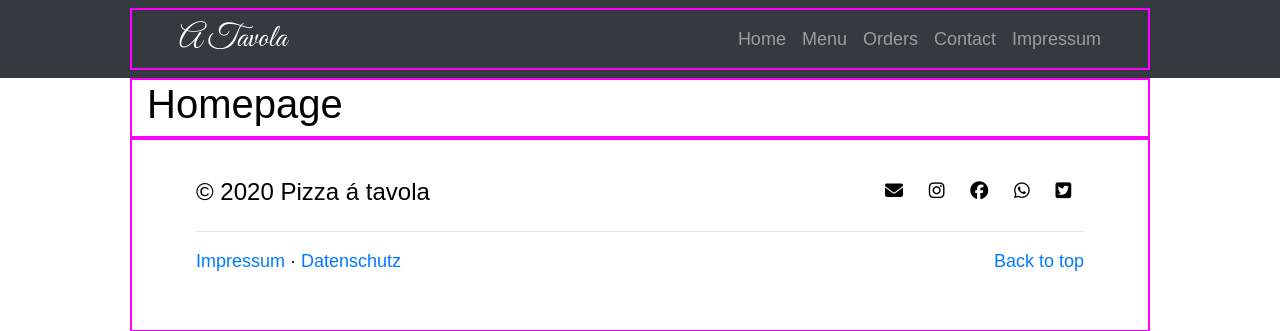
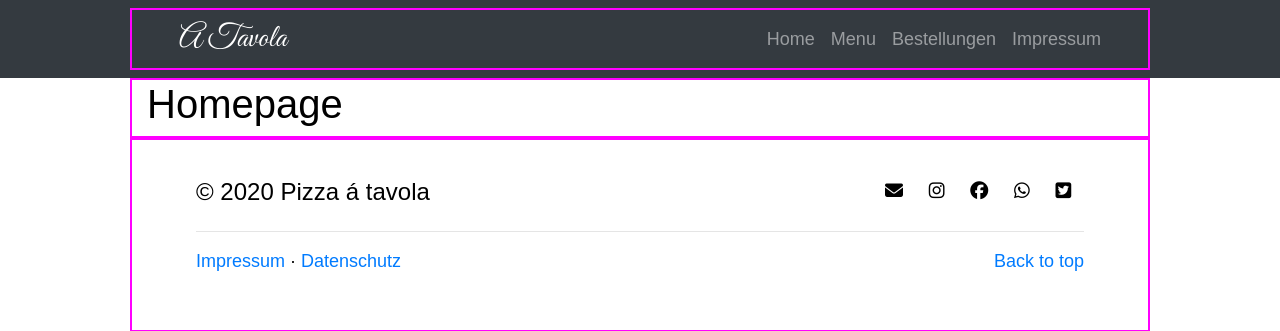
Before and after one commit to pmularczyk/django-pizza-a-tavola, a Django app: page / in a window 1280 px wide. Shown: the top 331 px of the page. Run offline with Django 3.2, Linux system fonts and the light colour scheme; some libraries are stand-ins or nearby versions.

Commit message:
feat(templates): added links in template and nav

```diff
--- a/store/templates/base.html
+++ b/store/templates/base.html
@@ -68,12 +68,12 @@
 
         <div class="row">
             <div class="col-lg-6">
-            <p><a href="#">Impressum</a> &middot; <a href="#">Datenschutz</a>
+            <p><a href="{% url 'impressum' %}">Impressum</a> &middot; <a href="#">Datenschutz</a>
             </p>
             </div>
 
             <div class="col-lg-6">
-            <p class="back-home"><a href="#">Back to top</a></p>
+            <p class="back-home"><a href="#home">Back to top</a></p>
             </div>
         </div>
 
--- a/store/templates/partials/nav.html
+++ b/store/templates/partials/nav.html
@@ -18,13 +18,10 @@
               <a class="nav-link" href="{% url 'menu' %}">Menu</a>
             </li>
             <li class="nav-item">
-              <a class="nav-link" href="#">Orders</a>
+              <a class="nav-link" href="{% url 'orders' %}">Bestellungen</a>
             </li>
             <li class="nav-item">
-              <a class="nav-link" href="{% url 'contact' %}">Contact</a>
-            </li>
-            <li class="nav-item">
-              <a class="nav-link" href="#">Impressum</a>
+              <a class="nav-link" href="{% url 'impressum' %}">Impressum</a>
             </li>
           </ul>
         </div>
```
